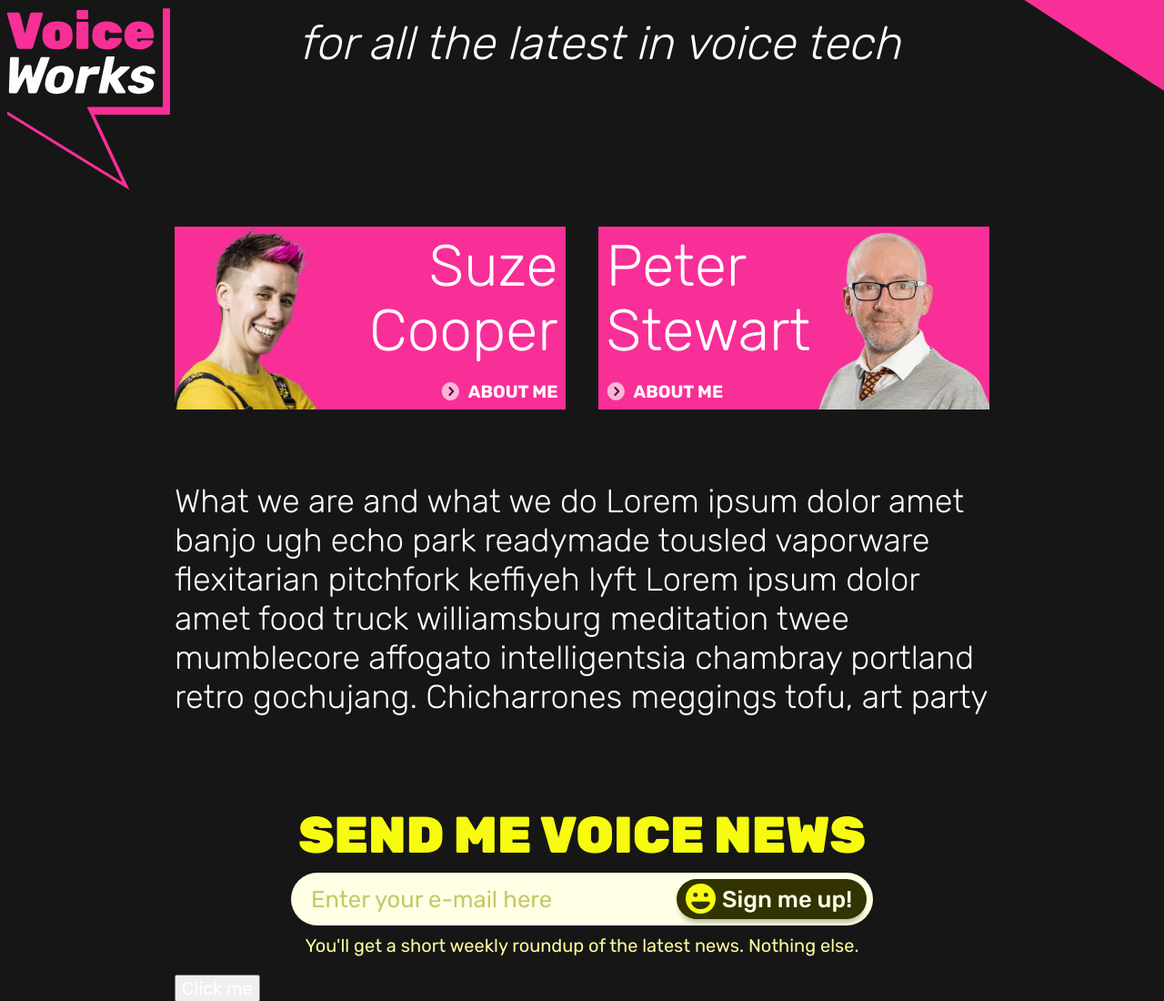
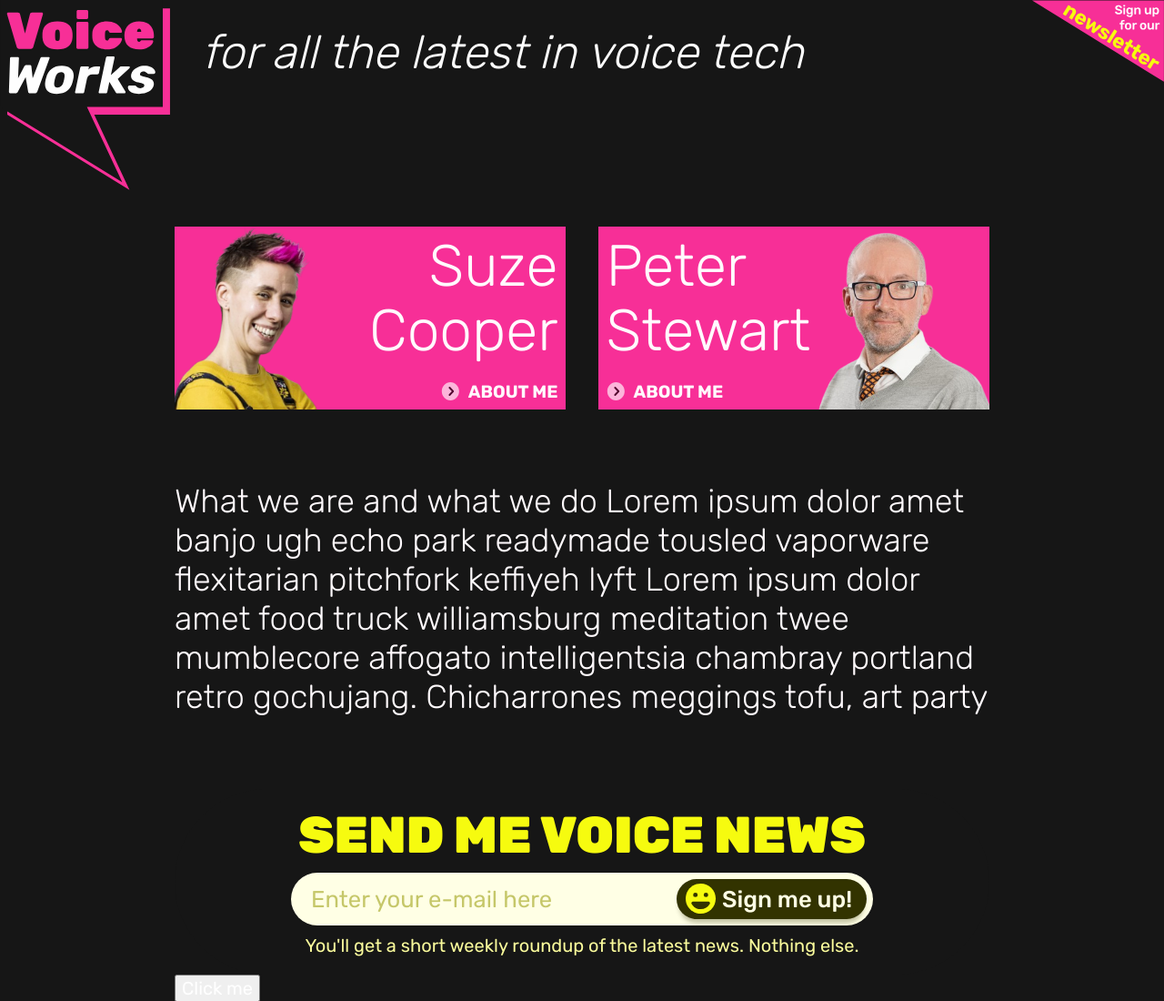
Before and after one commit to djc74/voiceworks, a Gatsby site: page / in a window 1280 px wide. Shown: the top 1100 px of the page at 91% size. Built offline with nearby package versions, Linux system fonts and the light colour scheme; Gatsby itself is replaced by a stand-in of ours.

Commit message:
added triangle svg

```diff
--- a/src/components/header.js
+++ b/src/components/header.js
@@ -2,11 +2,13 @@ import PropTypes from "prop-types"
 import React from "react"
 import styled from "styled-components"
 import logo from "../icons/voiceworks-logo.svg"
+import triangle from "../icons/newsletter-triangle.svg"
 
 const HeaderHolder = styled.header`
   align-items: flex-start;
   display: flex;
   color: #fefefe;
+  justify-content: space-between;
 `
 
 const LogoHolder = styled.img`
@@ -20,22 +22,20 @@ const Blurb = styled.h1`
   font-size: 4vw;
   font-style: italic;
   font-weight: 300;
-  margin: 0 auto;
-  padding-top: 1rem;
+  margin-right: auto;
+  margin-left: 1.5rem;
+  padding-top: 1.5rem;
 `
 
-const NewsletterTriangle = styled.div`
-  background: #f72f97;
-  clip-path: polygon(0 0, 100% 0, 100% 65%);
-  height: 12vw;
-  width: 12vw;
+const NewsletterTriangle = styled.img`
+  height: 7vw;
 `
 
 const Header = () => (
   <HeaderHolder>
     <LogoHolder src={logo} alt="Voice Works logo" />
     <Blurb>for all the latest in voice tech</Blurb>
-    <NewsletterTriangle />
+    <NewsletterTriangle src={triangle} alt="newsletter sign-up link" />
   </HeaderHolder>
 )
 
```
Also changed, not shown: src/icons/Newsletter-triangle.svg (added).
